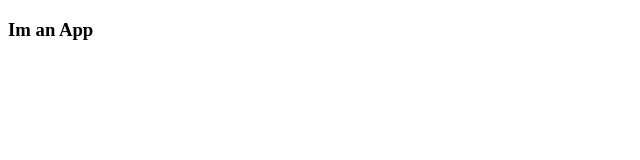
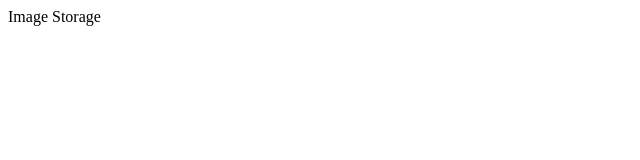
Before and after one commit to sanathpai/images, a Vue app: page / in a window 1280 px wide. Shown: the top 160 px of the page, without its empty margins (0-640 px from the left). Built offline with nearby package versions, Linux system fonts and the light colour scheme.

Commit message:
semantic ui library added

```diff
--- a/public/index.html
+++ b/public/index.html
@@ -1,17 +1,23 @@
 <!DOCTYPE html>
 <html lang="en">
+
 <head>
   <meta charset="utf-8">
   <meta http-equiv="X-UA-Compatible" content="IE=edge">
   <meta name="viewport" content="width=device-width,initial-scale=1.0">
   <link rel="icon" href="<%= BASE_URL %>favicon.ico">
+  <link href="https://cdnjs.cloudflare.com/ajax/libs/semantic-ui/2.4.1/semantic.min.css">
+  <!--semantic UI-->
   <title>images</title>
 </head>
+
 <body>
   <noscript>
-      <strong>We're sorry but images doesn't work properly without JavaScript enabled. Please enable it to continue.</strong>
+    <strong>We're sorry but images doesn't work properly without JavaScript enabled. Please enable it to
+      continue.</strong>
   </noscript>
   <div id="app"></div>
   <!-- built files will be auto injected -->
 </body>
+
 </html>
--- a/src/App.vue
+++ b/src/App.vue
@@ -1,11 +1,17 @@
 <template>
-  <h3>Im an App</h3>
+  <div>
+    <AppHeader></AppHeader>
+  </div>
 </template>
 
 
 <script>
+import AppHeader from "./components/AppHeader";
 export default {
-  name: "App"
+  name: "App",
+  components: {
+    AppHeader: AppHeader
+  }
 };
 </script>
 
--- /dev/null
+++ b/src/components/AppHeader.vue
@@ -0,0 +1,14 @@
+<template>
+  <div>Image Storage</div>
+</template>
+
+
+<script>
+export default {
+  name: "AppHeader"
+};
+</script>
+
+
+<style scoped>
+</style>
```
Lines whose indentation alone changed are shown as unchanged.
